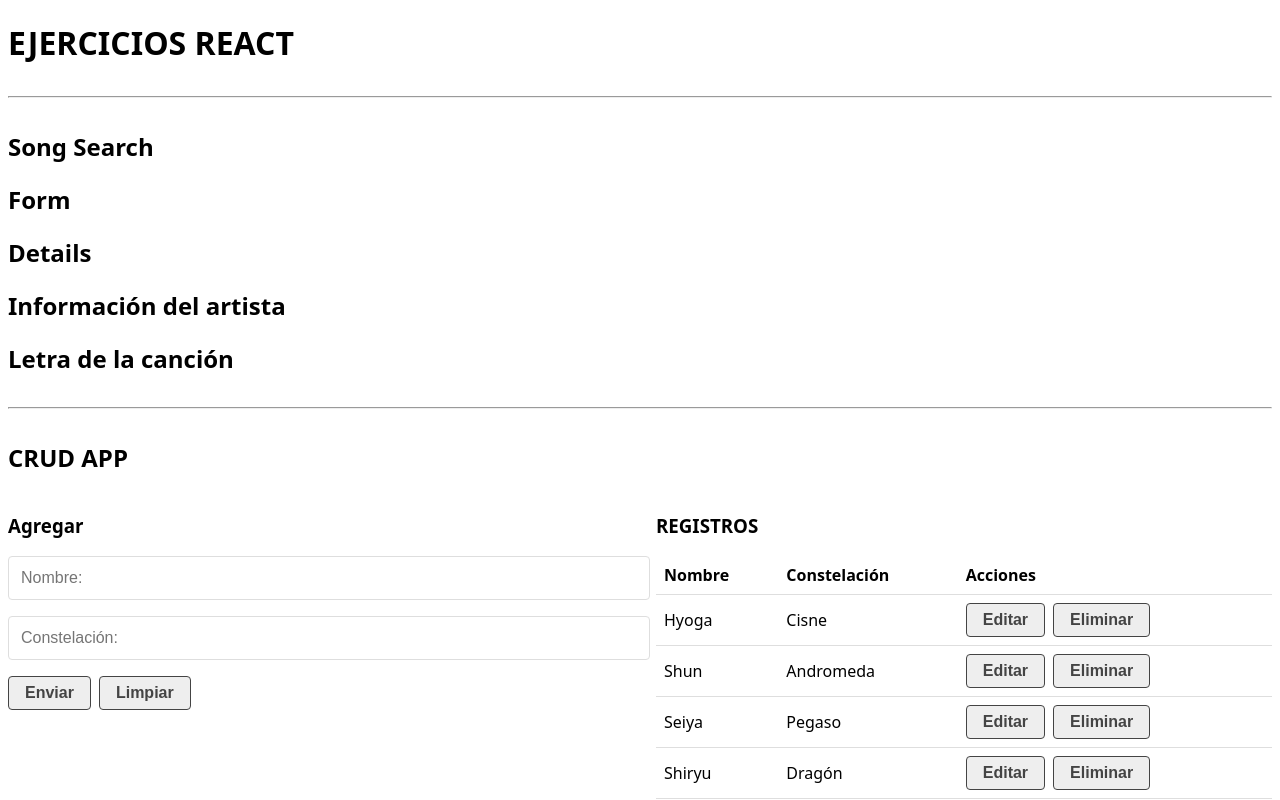
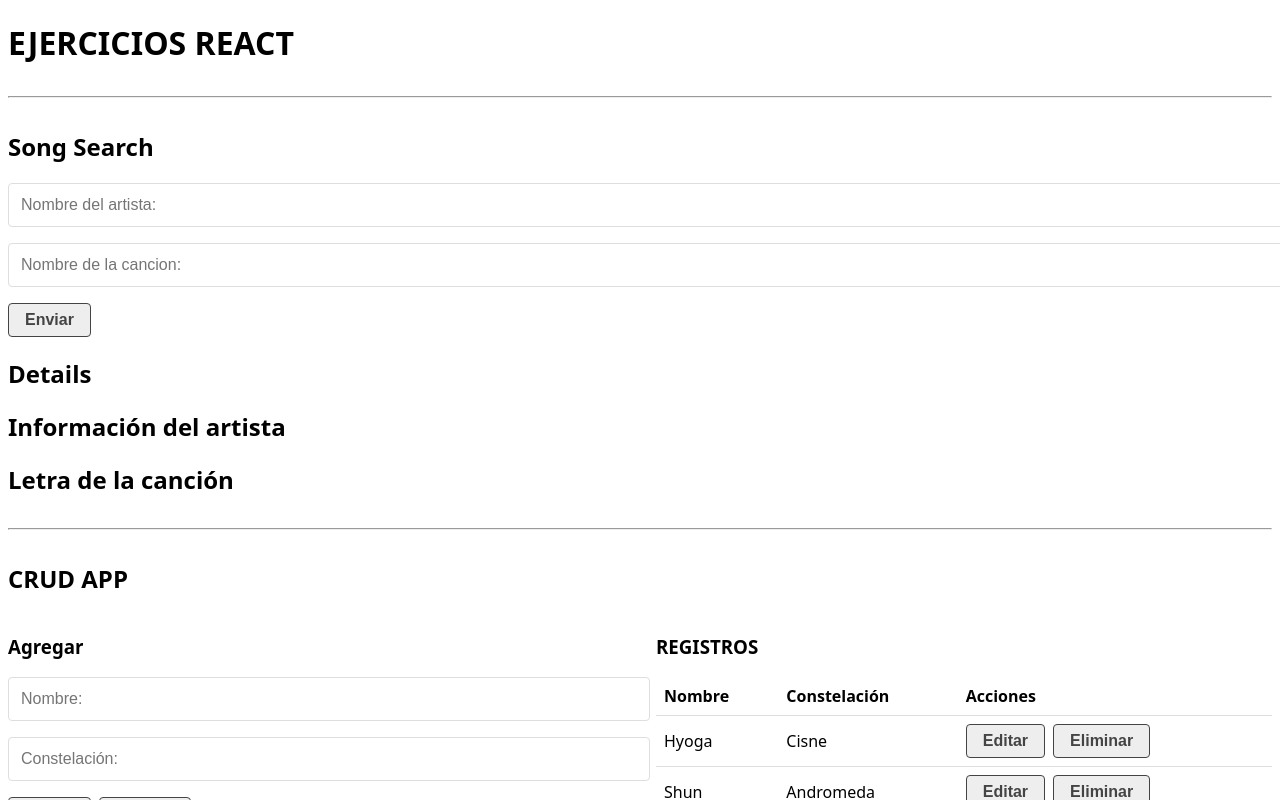
Before and after one commit to manuellpz/WebCourses, a React (Vite) app in the folder React-Ejercicios/: page / in a window 1280 px wide. Shown: the top 800 px of the page. Built offline with nearby package versions, Linux system fonts and the light colour scheme; data requests are answered from the project's data file.

Commit message:
Programacion Del Formulario

```diff
--- a/React-Ejercicios/src/components/SongForm.jsx
+++ b/React-Ejercicios/src/components/SongForm.jsx
@@ -1,7 +1,49 @@
-const SongForm = ({handleSearch}) => {
+import React, { useState, useEffect } from "react";
+
+const initialForm = {
+  artist: "",
+  song: "",
+};
+
+const SongForm = ({ handleSearch }) => {
+  const [form, setForm] = useState(initialForm);
+
+  const handleChange = (e) => {
+    setForm({
+      ...form,
+      [e.target.name]:e.target.value
+    })
+  };
+  const handleSubmit = e => {
+    e.preventDefault()
+    if(!form.artist || !form.song) {
+      alert("Datos Incompletos, Favor de verificar los campos")
+      return;
+    }
+
+    handleSearch(form)
+    setForm(initialForm)
+  }
+
   return (
     <>
-      <h2>Form</h2>
+      <form onSubmit={handleSubmit}>
+        <input
+          type="text"
+          name="artist"
+          placeholder="Nombre del artista: "
+          onChange={handleChange}
+          value={form.artist}
+        />
+        <input
+          type="text"
+          name="song"
+          placeholder="Nombre de la cancion: "
+          onChange={handleChange}
+          value={form.song}
+        />
+        <input type="submit" value="Enviar" />
+      </form>
     </>
   );
 };
--- a/React-Ejercicios/src/components/SongSearch.jsx
+++ b/React-Ejercicios/src/components/SongSearch.jsx
@@ -10,7 +10,8 @@
   const [loading, setLoading] = useState(false);
 
   const handleSearch = (data) => {
-    console.log(data);
+    // console.log(data);
+    setSearch(data)
   };
 
   return (
```
